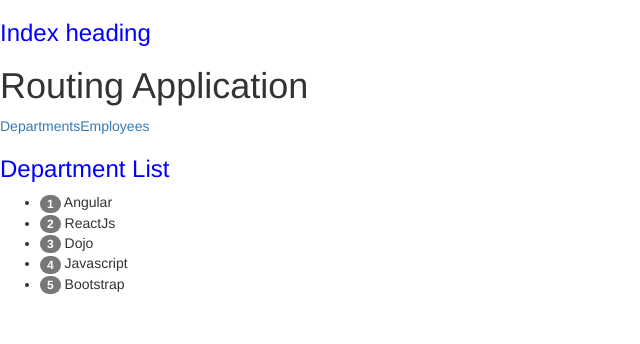
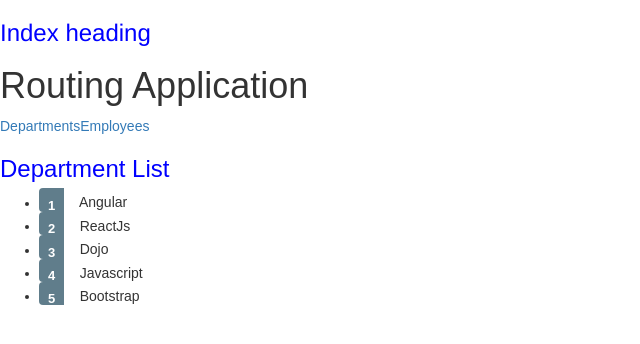
Before and after one commit to JeevanVas/angular4-sample, an Angular app: page /departments in a window 1280 px wide. Shown: the top 344 px of the page, without its empty margins (0-640 px from the left). Built offline with nearby package versions, Linux system fonts and the light colour scheme.

Commit message:
Optional Route Parameters

```diff
--- a/src/app/department-detail.component.ts
+++ b/src/app/department-detail.component.ts
@@ -5,6 +5,9 @@ import { ActivatedRoute, Router, Params } from "@angular/router";
     template:`<h3>You selected department with id = {{departmentId}}</h3>
               <a (click)="goPrevious()"> Previous </a>
               <a (click)="goNext()"> Next </a>
+              <p>
+              <button class="btn btn-primary" (click)="goToDepartments()">Back</button>
+              </p>
               `
 })
 export class DepartmentDetailComponent implements OnInit{
@@ -28,4 +31,9 @@ export class DepartmentDetailComponent implements OnInit{
         let nextId = this.departmentId + 1;
         this.router.navigate(['/departments', nextId]);
     }
+    goToDepartments(){
+        let selectedId = this.departmentId? this.departmentId: null;
+        this.router.navigate(['/departments', {id: selectedId, random: "optionalText"}]);
+    }
+
 }
--- a/src/app/department-list/department-list.component.html
+++ b/src/app/department-list/department-list.component.html
@@ -1,6 +1,6 @@
 <h3>Department List</h3>
 <ul class="items">
-  <li (click)="onSelect(department)" *ngFor="let department of departments">
+  <li (click)="onSelect(department)" [class.selected]="isSelected(department)" *ngFor="let department of departments">
     <span class="badge">{{department.id}}</span> {{department.name}}
   </li>
 </ul>
--- a/src/app/department-list/department-list.component.ts
+++ b/src/app/department-list/department-list.component.ts
@@ -1,5 +1,5 @@
 import { Component, OnInit } from '@angular/core';
-import { Router } from "@angular/router";
+import { Router, ActivatedRoute } from "@angular/router";
 
 @Component({
   selector: 'app-department-list',
@@ -7,10 +7,14 @@ import { Router } from "@angular/router";
   styleUrls: ['./department-list.component.css']
 })
 export class DepartmentListComponent implements OnInit {
-
-  constructor(private router:Router) { }
+  public selectedId;
+  constructor(private router:Router, private route: ActivatedRoute) { }
 
   ngOnInit() {
+    this.route.params.subscribe((params)=>{
+      let id = parseInt(params['id']);
+      this.selectedId = id;
+    })
   }
 
   departments = [
@@ -25,4 +29,8 @@ export class DepartmentListComponent implements OnInit {
     this.router.navigate(['/departments', department.id]);
   }
 
+  isSelected(department){
+    return department.id === this.selectedId;
+  }
+
 }
--- a/src/styles.css
+++ b/src/styles.css
@@ -2,3 +2,25 @@
 h3{
     color: blue;
 }
+.items .badge{
+    display: inline-block;
+    font-size: small;
+    color: white;
+    padding: 0.8em 0.7em 0 0.7em;
+    background-color: #607D8B;
+    line-height: 1em;
+    position: relative;
+    left: -1px;
+    top: -4px;
+    height: 1.8em;
+    margin-right: .8em;
+    border-radius: 4px 0 0 4px;
+}
+.items li.selected {
+    background-color: #CFD8DC;
+    color: white;
+}
+/* everywhere else */
+*{
+    font-family: Arial, Helvetica, sans-serif;
+}
```
